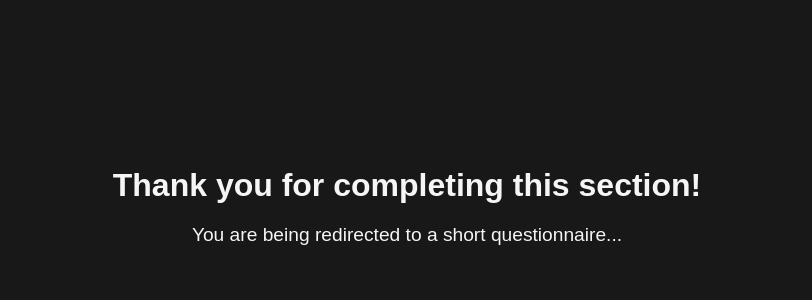
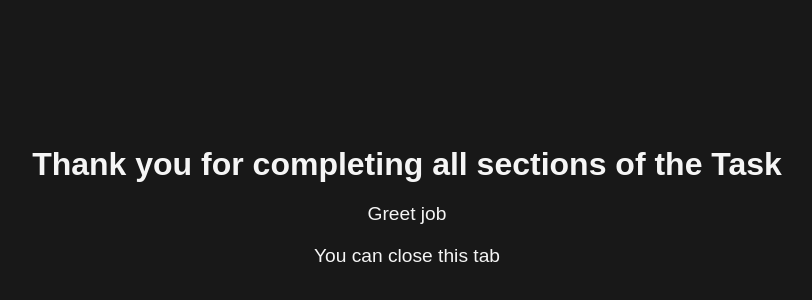
Before and after one commit to maysfar/icytower_stroop, a website built with Vite: page end.html in a window 1280 px wide. Shown: the part 194-494 px from the top of the page, without its empty margins (233-1045 px from the left). Built offline with nearby package versions, Linux system fonts and the light colour scheme.

Commit message:
added end page for the whole task

```diff
--- a/qualtrics.html
+++ b/end.html
@@ -22,13 +22,12 @@
     }
   </style>
   <script>
-    setTimeout(() => {
-      window.location.href = "https://qualtricsxmr6v4z35fj.qualtrics.com/jfe/form/SV_cZsrGdRkkcqKUZM";
-    }, 7000); // 3 seconds delay
+
   </script>
 </head>
 <body>
-  <h1>Thank you for completing this section!</h1>
-  <p>You are being redirected to a short questionnaire...</p>
+  <h1>Thank you for completing all sections of the Task</h1>
+  <p>Greet job</p>
+  <p>You can close this tab</p>
 </body>
 </html>
```
